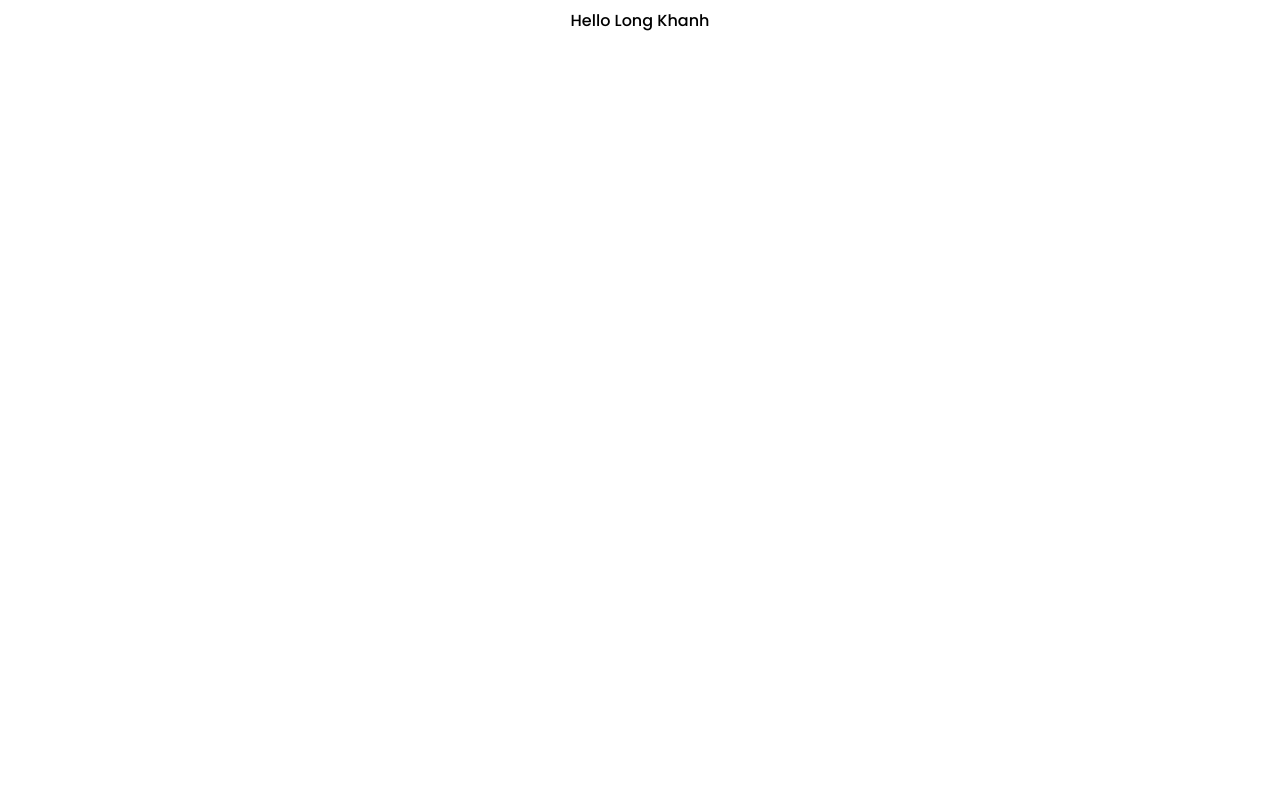
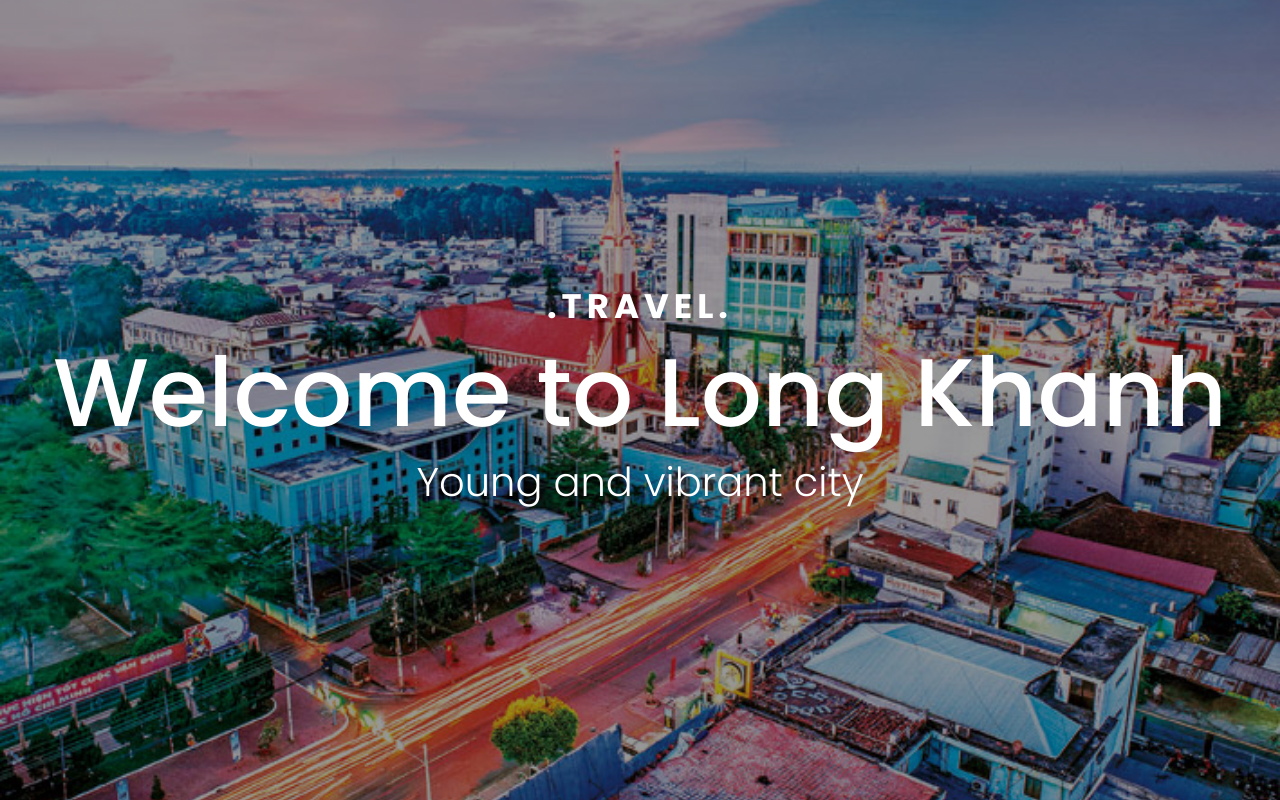
Before and after one commit to duongni/my-hometown, a React (Create React App) app: page / in a window 1280 px wide. Built offline with nearby package versions, Linux system fonts and the light colour scheme.

Commit message:
Working on Header of the homepage

```diff
--- a/public/index.html
+++ b/public/index.html
@@ -14,7 +14,12 @@
       manifest.json provides metadata used when your web app is installed on a
       user's mobile device or desktop. See https://developers.google.com/web/fundamentals/web-app-manifest/
     -->
-    <link rel="manifest" href="%PUBLIC_URL%/manifest.json" />
+    <link
+      href="https://cdn.jsdelivr.net/npm/bootstrap@5.3.0/dist/css/bootstrap.min.css"
+      rel="stylesheet"
+      integrity="sha384-9ndCyUaIbzAi2FUVXJi0CjmCapSmO7SnpJef0486qhLnuZ2cdeRhO02iuK6FUUVM"
+      crossorigin="anonymous"
+    />
     <!--
       Notice the use of %PUBLIC_URL% in the tags above.
       It will be replaced with the URL of the `public` folder during the build.
--- a/src/App.js
+++ b/src/App.js
@@ -1,7 +1,11 @@
 import "./App.css";
-
+import Header from "./Header";
 function App() {
-  return <div className="App">Hello Long Khanh</div>;
+  return (
+    <div className="App">
+      <Header />
+    </div>
+  );
 }
 
 export default App;
--- /dev/null
+++ b/src/Header.css
@@ -0,0 +1,24 @@
+.Header {
+  background-image: linear-gradient(rgba(0, 0, 0, 0.4), rgba(0, 0, 0, 0.4)),
+    url(./thanh-pho-long-khanh-suc-song-cua-mot-thanh-pho-tre-va-xanh-1.jpg);
+  background-size: cover;
+  background-repeat: no-repeat;
+  background-position: center;
+}
+.content {
+  color: white;
+  padding-top: 286px;
+  padding-bottom: 286px;
+}
+.content h3 {
+  font-size: 34px;
+  font-weight: 700;
+  letter-spacing: 5px;
+}
+.content h1 {
+  font-size: 96px;
+}
+.content h4 {
+  font-weight: 300;
+  font-size: 40px;
+}
--- /dev/null
+++ b/src/Header.js
@@ -0,0 +1,15 @@
+import React from "react";
+import cvlk from "./cong-vine-lk.jpeg";
+import "./Header.css";
+
+export default function Header() {
+  return (
+    <div className="Header">
+      <div className="content">
+        <h3>.TRAVEL.</h3>
+        <h1>Welcome to Long Khanh</h1>
+        <h4>Young and vibrant city</h4>
+      </div>
+    </div>
+  );
+}
```
Also changed, not shown: src/thanh-pho-long-khanh-suc-song-cua-mot-thanh-pho-tre-va-xanh-1.jpg (added).
